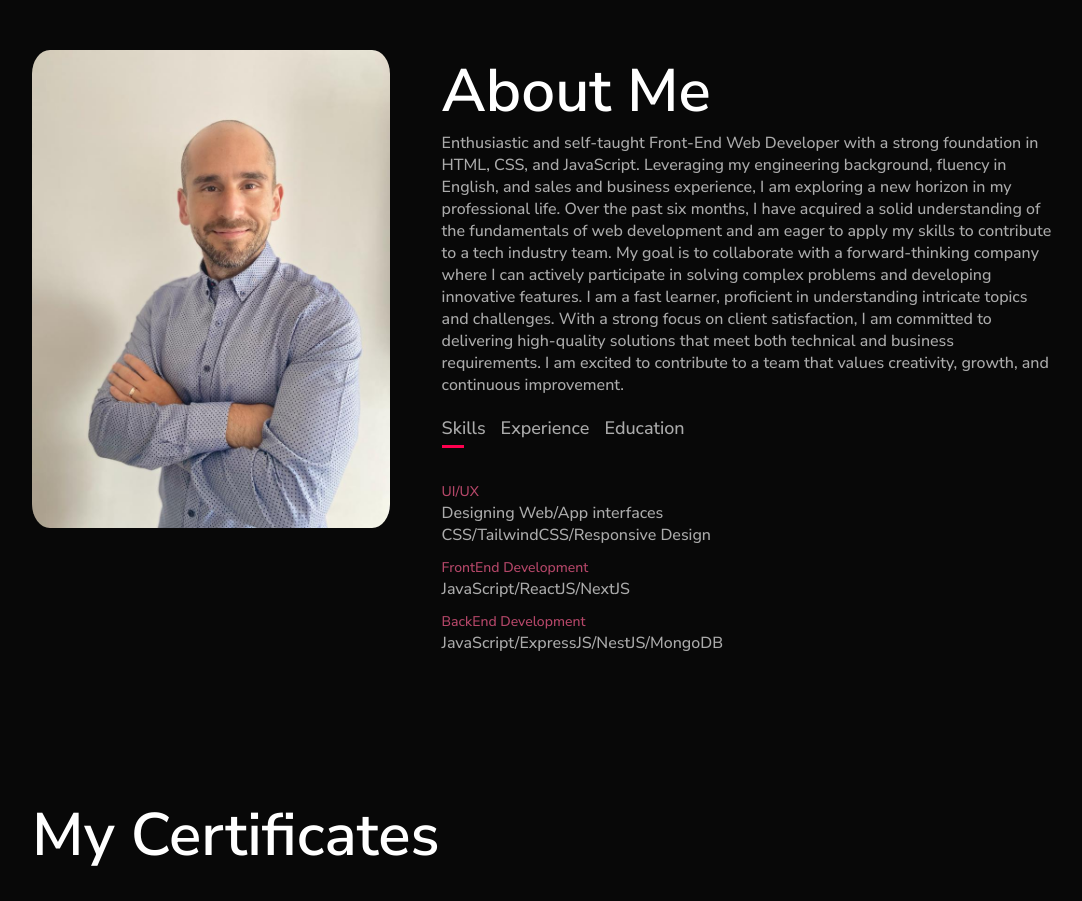
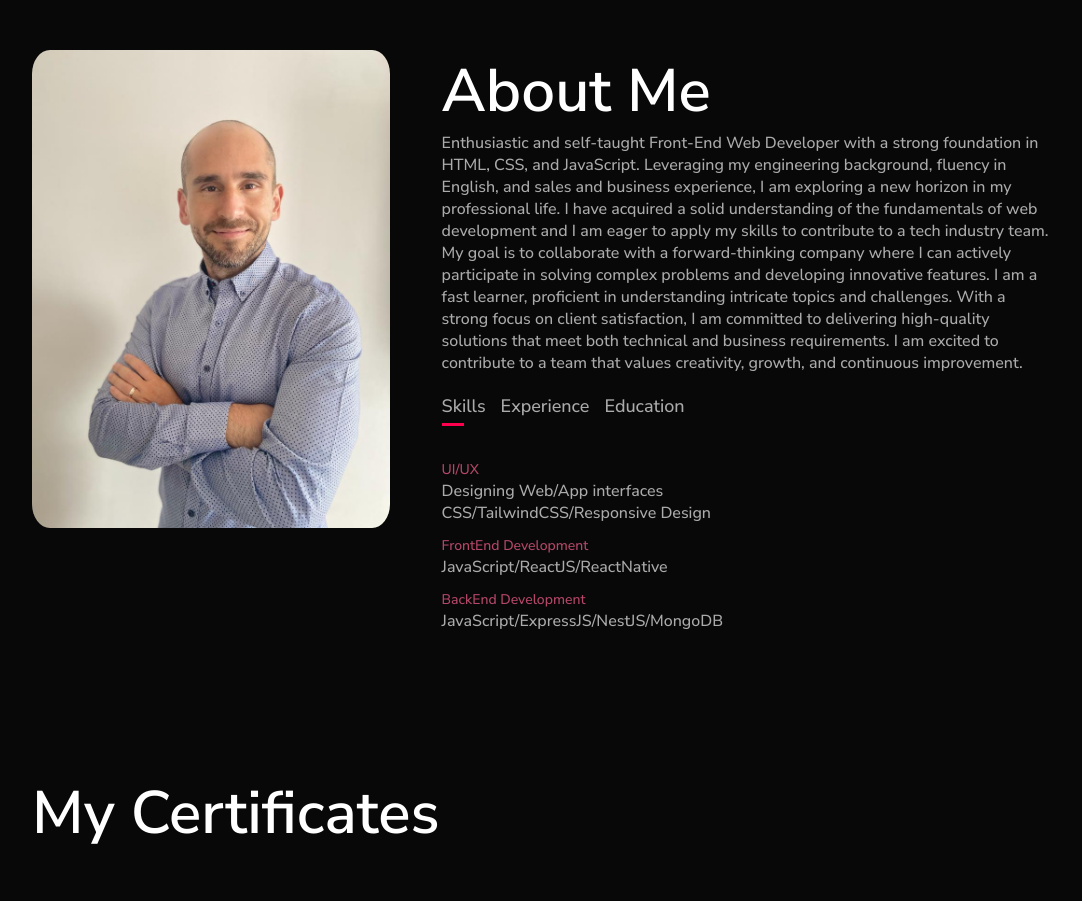
Before and after one commit to ReyDavid1500/my-portfolio, a website built with Vite: page index.html in a window 1280 px wide. Shown: the part 840-1741 px from the top of the page, without its empty margins (96-1178 px from the left). Built offline with nearby package versions, Linux system fonts and the light colour scheme.

Commit message:
small changes

```diff
--- a/index.html
+++ b/index.html
@@ -48,11 +48,11 @@
               Enthusiastic and self-taught Front-End Web Developer with a strong
               foundation in HTML, CSS, and JavaScript. Leveraging my engineering
               background, fluency in English, and sales and business experience,
-              I am exploring a new horizon in my professional life. Over the
-              past six months, I have acquired a solid understanding of the
-              fundamentals of web development and am eager to apply my skills to
-              contribute to a tech industry team. My goal is to collaborate with
-              a forward-thinking company where I can actively participate in
+              I am exploring a new horizon in my professional life. I have
+              acquired a solid understanding of the fundamentals of web
+              development and I am eager to apply my skills to contribute to a
+              tech industry team. My goal is to collaborate with a
+              forward-thinking company where I can actively participate in
               solving complex problems and developing innovative features. I am
               a fast learner, proficient in understanding intricate topics and
               challenges. With a strong focus on client satisfaction, I am
@@ -82,7 +82,7 @@
                 </li>
                 <li>
                   <span>FrontEnd Development</span
-                  ><br />JavaScript/ReactJS/NextJS
+                  ><br />JavaScript/ReactJS/ReactNative
                 </li>
                 <li>
                   <span>BackEnd Development</span
```
